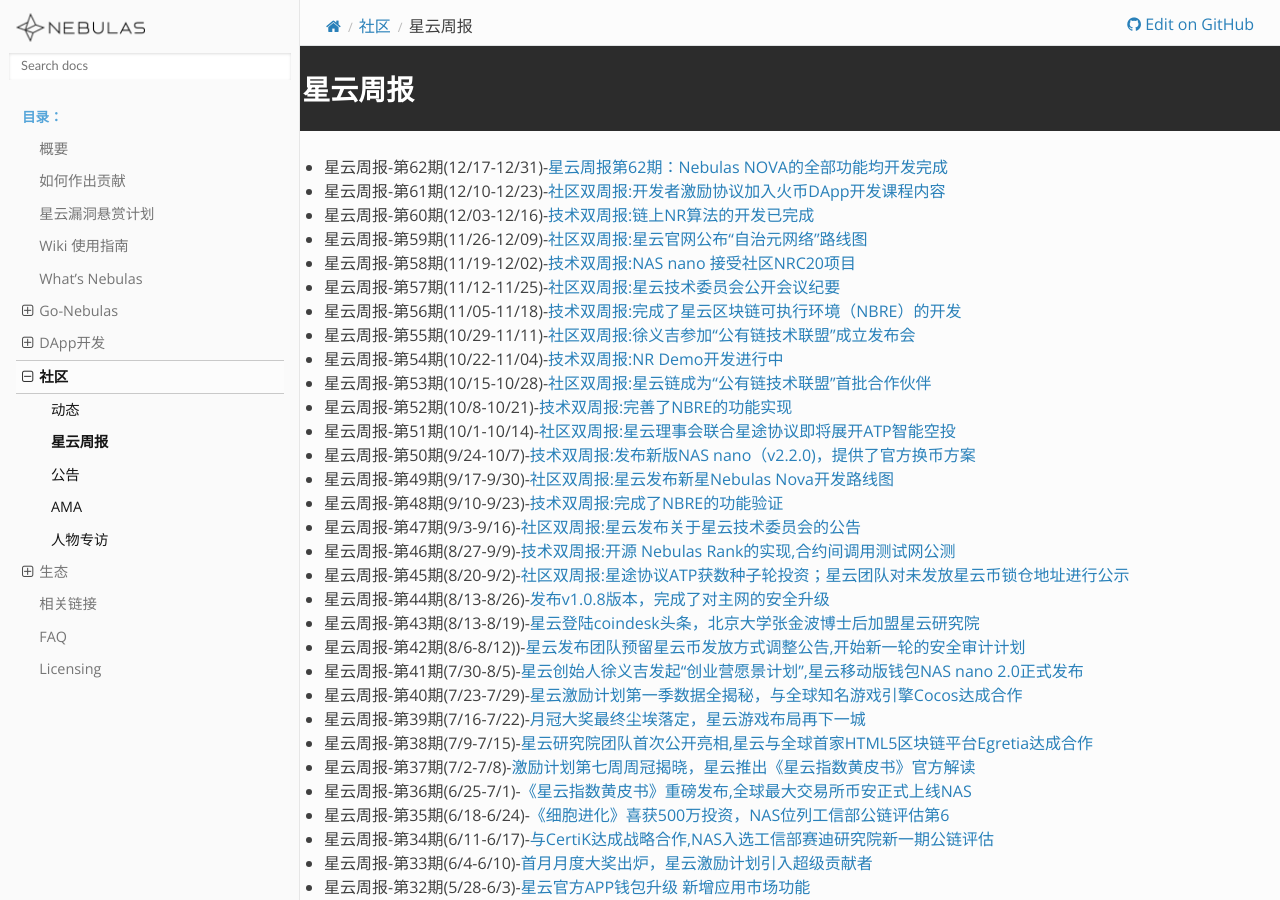
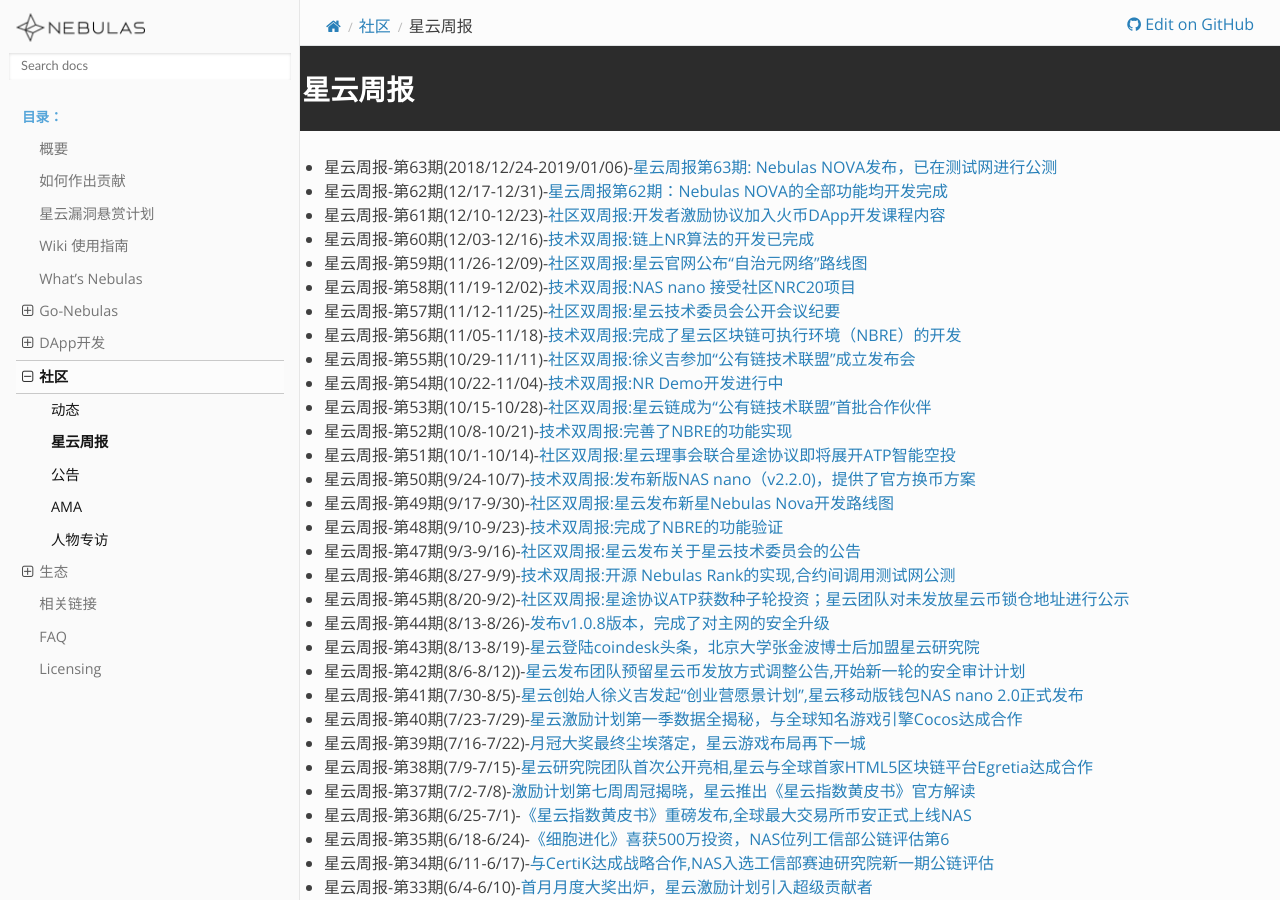
Before and after one commit to nebulasio/nebdocs, a Sphinx documentation site: the page built from docs/community/weekly-report.md, in a window 1280 px wide and 900 px high. Built offline with Sphinx 7.4.7 and the Read the Docs theme 2.0.0, drawn with Linux system fonts in a browser that asks for light colours; pages that are not in the unit, such as notebooks, are missing from menus.

Commit message:
Update weekly-report.md

```diff
--- a/docs/community/weekly-report.md
+++ b/docs/community/weekly-report.md
@@ -1,5 +1,6 @@
 # 星云周报
 
+- 星云周报-第63期(2018/12/24-2019/01/06)-[星云周报第63期: Nebulas NOVA发布，已在测试网进行公测](https://blog.nebulas.io/2019/01/07/nebulas-bi-weekly-community-dynamics-63/)
 - 星云周报-第62期(12/17-12/31)-[星云周报第62期：Nebulas NOVA的全部功能均开发完成](https://blog.nebulas.io/2018/12/31/nebulas-bi-weekly-development-commits-62/)
 - 星云周报-第61期(12/10-12/23)-[社区双周报:开发者激励协议加入火币DApp开发课程内容](https://blog.nebulas.io/2018/12/24/nebulas-bi-weekly-community-dynamics-61/)
 - 星云周报-第60期(12/03-12/16)-[技术双周报:链上NR算法的开发已完成](https://blog.nebulas.io/2018/12/17/nebulas-bi-weekly-development-commits-60/)
```
